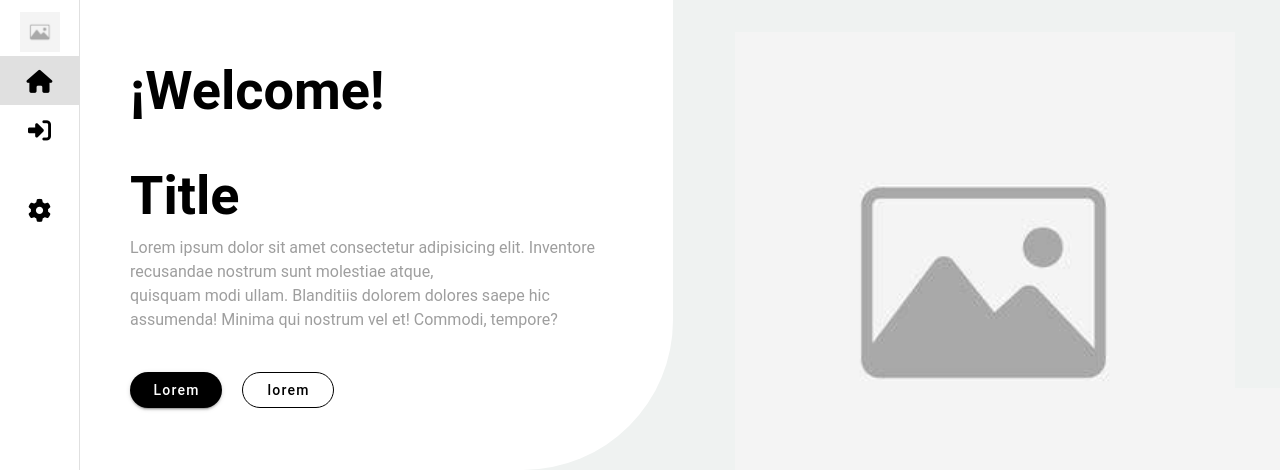
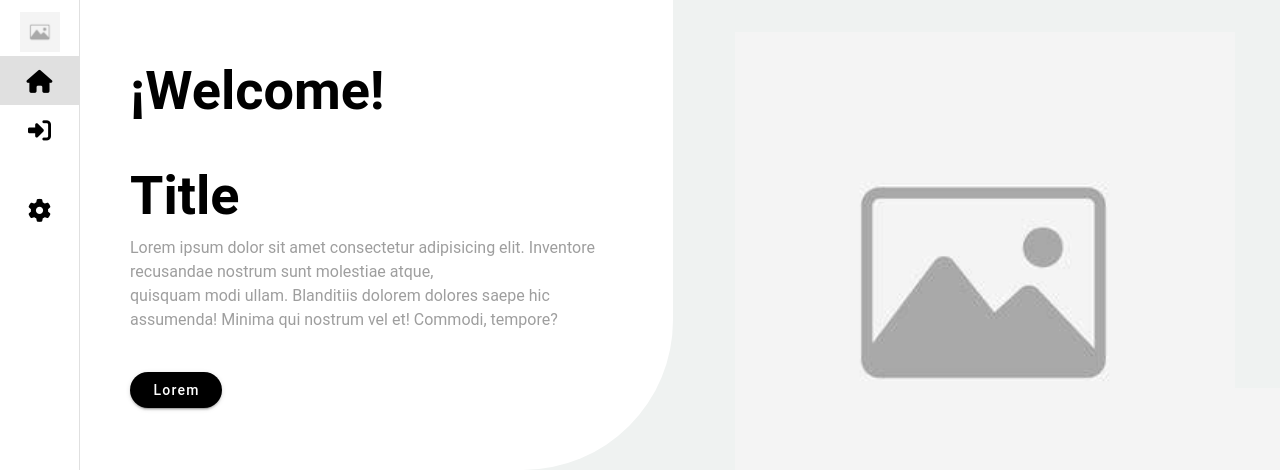
Before and after one commit to ArturoCCS/frontend_edu_tec, a Vue app: page / in a window 1280 px wide. Shown: the top 470 px of the page. Built offline with nearby package versions, Linux system fonts and the light colour scheme.

Commit message:
Correccion de animacion de entrada y eliminacion de boton  en src/components/TheHeader

```diff
--- a/src/components/TheHeader.vue
+++ b/src/components/TheHeader.vue
@@ -3,10 +3,11 @@
 
     <v-row class="texto">
       <v-col
+        v-motion-slide-right
         cols="7"
         class="CG"
       >
-    <h1 ref="animatedText" class="text-black CT"
+    <h1 class="text-black CT"
           style="font-weight: 700; font-size: 54px">
 
       ¡Welcome!
@@ -30,15 +31,6 @@
           rounded
         >
           Lorem
-        </v-btn>
-        <v-btn
-          class="text-none mt-10"
-          color="black"
-          min-width="92"
-          variant="outlined"
-          rounded
-        >
-          lorem
         </v-btn>
       </v-col>
       <v-col
@@ -88,21 +80,6 @@
 </template>
 
 
-<script setup>
-import anime from 'animejs';
-import { onMounted } from 'vue';
-
-onMounted(() => {
-  anime({
-    targets: '.text-black',
-    translateY: [-100, 0],
-    opacity: [0, 1],
-    easing: 'easeOutExpo',
-    duration: 1000,
-  });
-});
-</script>
-
 <style>
 .CG {
   margin-top: 50px;
```
